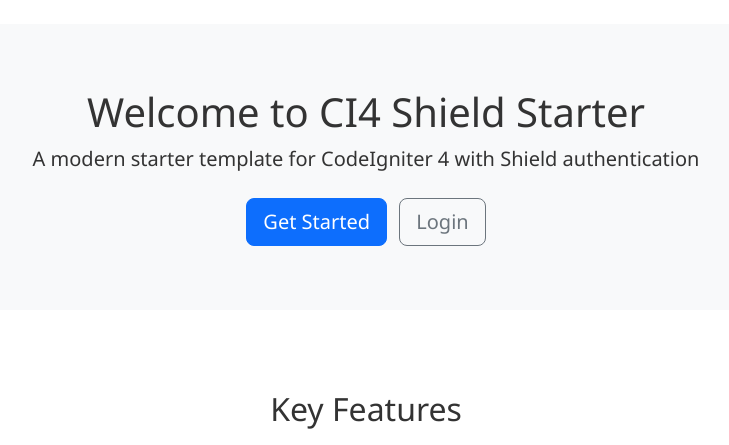
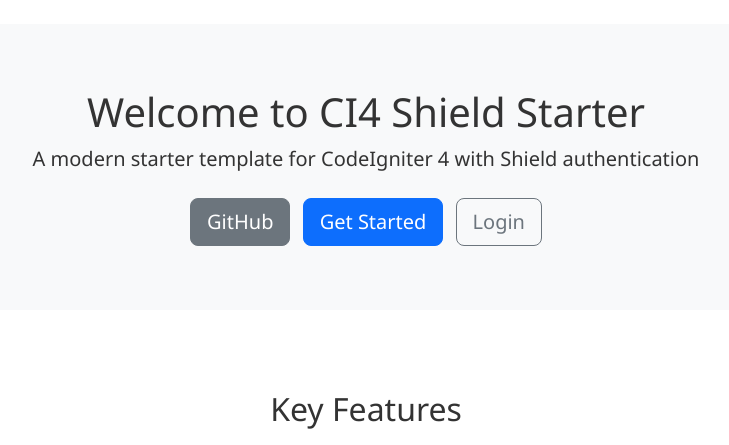
Before and after one commit to SdVVentures/ci4-shield-starter, a CodeIgniter 4 app: the page made by app/Views/pages/home/index.php in a window 1280 px wide. Shown: the part 56-501 px from the top of the page, without its empty margins (274-1003 px from the left). Run offline with PHP 8.4 and a stand-in for CodeIgniter, Linux system fonts and the light colour scheme; the template is opened without the code that fills it, so the values that code supplies are empty; some libraries are stand-ins or nearby versions.

Commit message:
added github link

```diff
--- a/app/Views/pages/home/index.php
+++ b/app/Views/pages/home/index.php
@@ -10,6 +10,7 @@
         <p class="lead">A modern starter template for CodeIgniter 4 with Shield authentication</p>
         <?php if (!auth()->loggedIn()): ?>
             <div class="mt-4">
+                <a href="https://github.com/SdVVentures/ci4-shield-starter" class="btn btn-secondary btn-lg me-2">GitHub</a>
                 <a href="<?= site_url('register') ?>" class="btn btn-primary btn-lg me-2">Get Started</a>
                 <a href="<?= site_url('login') ?>" class="btn btn-outline-secondary btn-lg">Login</a>
             </div>
```
